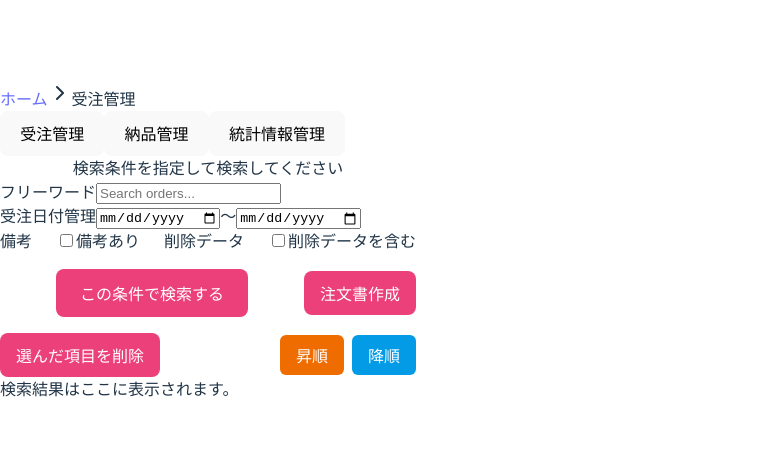
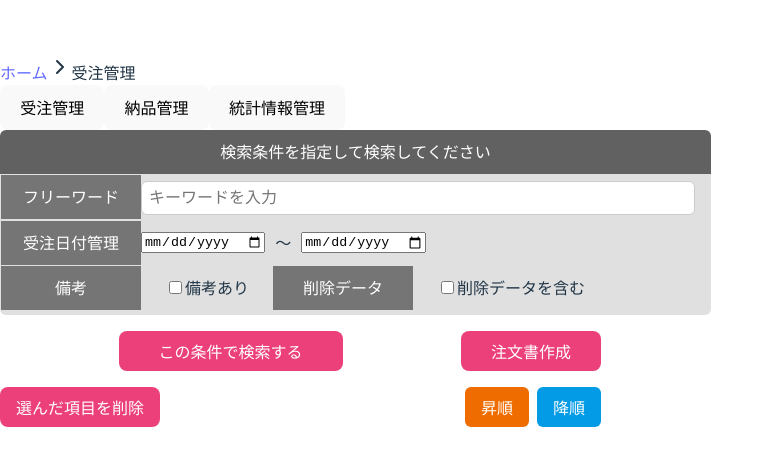
Before and after one commit to sugichan-a/SystemDev_teamD, a React (Vite) app in the folder frontend/: page /orders in a window 1280 px wide. Shown: the part 159-624 px from the top of the page, without its empty margins (0-774 px from the left). Built offline with nearby package versions, Linux system fonts and the light colour scheme.

Commit message:
受注管理画面の変更をしたよ

```diff
--- a/frontend/src/Pages/OrderListPage.jsx
+++ b/frontend/src/Pages/OrderListPage.jsx
@@ -4,16 +4,16 @@ import Button from '../components/Button';
 import SearchInput from '../components/SearchInput';
 import DateInput from '../components/DateInput';
 import Checkbox from '../components/Checkbox';
+import HeaderNav from '../components/HeaderNav';
 
 const OrderListPage = () => {
   const navigate = useNavigate();
+
   const [keyword, setKeyword] = useState('');
   const [fromDate, setFromDate] = useState('');
   const [toDate, setToDate] = useState('');
   const [hasNotes, setHasNotes] = useState(false);
   const [includeDeleted, setIncludeDeleted] = useState(false);
-
-
 
   const handleSearch = () => {
     console.log('検索ワード:', keyword);
@@ -22,56 +22,122 @@ const OrderListPage = () => {
 
   return (
     <div className="p-4">
+      {/* ナビゲーション */}
+      <HeaderNav />
 
-      {/* ナビゲーションボタン */}
-      <div className="grid grid-cols-1 sm:grid-cols-2 md:grid-cols-3 gap-4">
-        <Button onClick={() => navigate('/orders')}>受注管理</Button>
-        <Button onClick={() => navigate('/deliveries')}>納品管理</Button>
-        <Button onClick={() => navigate('/stats')}>統計情報管理</Button>
+      {/* 検索条件ラベル */}
+      <div
+        style={{
+          backgroundColor: '#616161',
+          color: 'white',
+          textAlign: 'center',
+          padding: '10px',
+          fontWeight: 'bold',
+          borderRadius: '6px 6px 0 0',
+          width: '115%',
+        }}
+      >
+        検索条件を指定して検索してください
       </div>
 
-      {/* ラベル */}
-      <div style={{ display: 'flex', justifyContent: 'center' }}>
-        <label className="block text-sm font-medium text-gray-700">
-          検索条件を指定して検索してください
-        </label>
+      {/* 検索エリア */}
+      <div
+        style={{
+          backgroundColor: '#e0e0e0',
+          padding: '16px 16px 5px',
+          borderRadius: '0 0 6px 6px',
+          width: '113%',
+
+        }}
+      >
+        {/* フリーワード */}
+        <div style={{ display: 'flex', alignItems: 'center', marginBottom: '0.1rem' }}>
+          <div
+            style={{
+              width: '120px',
+              backgroundColor: '#757575',
+              color: 'white',
+              padding: '10px',
+              fontWeight: 'bold',
+              textAlign: 'center',
+              marginTop: '-15px',
+              marginLeft: '-15px'
+            }}
+          >
+            フリーワード
           </div>
-
-
-      {/* 検索エリア */}
-      <div className="bg-gray-100 p-4 rounded-lg shadow mb-6 space-y-4">
-        <div className="flex flex-col gap-4">
-         <label className="block text-sm font-medium text-gray-700">
-          フリーワード
-        </label>
-          <SearchInput
+            <input
+              type="text"
+              className="search-input"
               value={keyword}
               onChange={(e) => setKeyword(e.target.value)}
+              placeholder="キーワードを入力"
+
+              style={{
+              flex: 1,
+              padding: '7px',
+              marginTop: '-13px',  // 上に少し上げる
+              border: '1px solid #ccc',
+              borderRadius: '6px',
+              fontSize: '1rem',
+              }}
             />
         </div>
 
-      {/* 日付管理 */}
-      <div className="flex items-center gap-4">
-          <span className="text-sm text-gray-700">受注日付管理</span>
+        {/* 受注日付管理 */}
+        <div style={{ display: 'flex', alignItems: 'center', marginBottom: '0.1rem' }}>
+          <div
+            style={{
+              width: '120px',
+              backgroundColor: '#757575',
+              color: 'white',
+              padding: '10px',
+              fontWeight: 'bold',
+              textAlign: 'center',
+              marginLeft: '-15px'
+            }}
+          >
+            受注日付管理
+          </div>
           <DateInput value={fromDate} onChange={(e) => setFromDate(e.target.value)} />
-          <span>～</span>
+          <span style={{ margin: '0 10px' }}>～</span>
           <DateInput value={toDate} onChange={(e) => setToDate(e.target.value)} />
         </div>
 
-      {/* 備考・削除データ欄 */}
+        {/* 備考と削除データ */}
         <div style={{ display: 'flex', alignItems: 'center', gap: '1.5rem' }}>
-        <label className="block text-sm font-medium text-gray-700">
+          <div
+            style={{
+              width: '120px',
+              backgroundColor: '#757575',
+              color: 'white',
+              padding: '10px',
+              fontWeight: 'bold',
+              textAlign: 'center',
+              marginLeft: '-15px',
+            }}
+          >
             備考
-        </label>
+          </div>
           <Checkbox
             label="備考あり"
             checked={hasNotes}
             onChange={(e) => setHasNotes(e.target.checked)}
             name="hasNotes"
           />
-       <label className="block text-sm font-medium text-gray-700">
+
+          <div
+            style={{
+              width: '120px',
+              backgroundColor: '#757575',
+              color: 'white',
+              padding: '10px',
+              fontWeight: 'bold',
+              textAlign: 'center',
+            }}
+          >
             削除データ
-        </label>
+          </div>
           <Checkbox
             label="削除データを含む"
             checked={includeDeleted}
@@ -79,56 +145,52 @@ const OrderListPage = () => {
             name="includeDeleted"
           />
         </div>
+      </div>
 
       {/* ボタン群 */}
-      <div style={{
-        display: 'flex',
-        flexDirection: 'column',
-        gap: '1rem',
-        marginTop: '1rem',
-      }}>
-
-        {/* 上段：中央＋右 */}
-        <div style={{
+      <div style={{ display: 'flex', flexDirection: 'column', gap: '1rem', marginTop: '1rem' }}>
+        {/* 上段ボタン：検索 & 注文書作成 */}
+        <div
+          style={{
             display: 'flex',
             justifyContent: 'space-between',
             flexWrap: 'wrap',
-          alignItems: 'center'
-        }}>
-
-          {/* 中央に配置 */}
-          <div style={{
+            alignItems: 'center',
+          }}
+        >
+          <div
+            style={{
               flex: 1,
               display: 'flex',
               justifyContent: 'center',
-            minWidth: '200px'
-          }}>
+              minWidth: '200px',
+            }}
+          >
             <button
               onClick={handleSearch}
               style={{
                 backgroundColor: '#ec407a',
                 color: '#fff',
-                padding: '12px 24px',
+                padding: '8px 40px',
                 borderRadius: '8px',
                 border: 'none',
-                cursor: 'pointer'
+                cursor: 'pointer',
               }}
             >
               この条件で検索する
             </button>
           </div>
 
-          {/* 注文書作成（右上） */}
           <div>
             <button
               onClick={() => console.log('注文書作成')}
               style={{
                 backgroundColor: '#ec407a',
                 color: '#fff',
-                padding: '10px 16px',
+                padding: '8px 30px',
                 borderRadius: '8px',
                 border: 'none',
-                cursor: 'pointer'
+                cursor: 'pointer',
               }}
             >
               注文書作成
@@ -136,32 +198,31 @@ const OrderListPage = () => {
           </div>
         </div>
 
-        {/* 下段：左＋右 */}
-        <div style={{
+        {/* 下段ボタン：削除 & 昇順・降順 */}
+        <div
+          style={{
             display: 'flex',
             justifyContent: 'space-between',
             alignItems: 'center',
-          flexWrap: 'wrap'
-        }}>
-
-          {/* 左：削除 */}
+            flexWrap: 'wrap',
+          }}
+        >
           <div>
             <button
               onClick={() => console.log('選んだ項目を削除')}
               style={{
                 backgroundColor: '#ec407a',
                 color: '#fff',
-                padding: '10px 16px',
+                padding: '8px 16px',
                 borderRadius: '8px',
                 border: 'none',
-                cursor: 'pointer'
+                cursor: 'pointer',
               }}
             >
               選んだ項目を削除
             </button>
           </div>
 
-          {/* 右：昇順／降順 */}
           <div style={{ display: 'flex', gap: '0.5rem' }}>
             <button
               onClick={() => console.log('昇順')}
@@ -171,7 +232,7 @@ const OrderListPage = () => {
                 padding: '8px 16px',
                 borderRadius: '6px',
                 border: 'none',
-                cursor: 'pointer'
+                cursor: 'pointer',
               }}
             >
               昇順
@@ -184,24 +245,16 @@ const OrderListPage = () => {
                 padding: '8px 16px',
                 borderRadius: '6px',
                 border: 'none',
-                cursor: 'pointer'
+                cursor: 'pointer',
               }}
             >
               降順
             </button>
           </div>
         </div>
-
-
       </div>
-        </div>
-
-
-     {/* 結果一覧（未実装） */}
-      <div className="text-gray-500 text-sm">検索結果はここに表示されます。</div>
     </div>
   );
 };
 
-
 export default OrderListPage;
```
Lines whose indentation alone changed are shown as unchanged.
